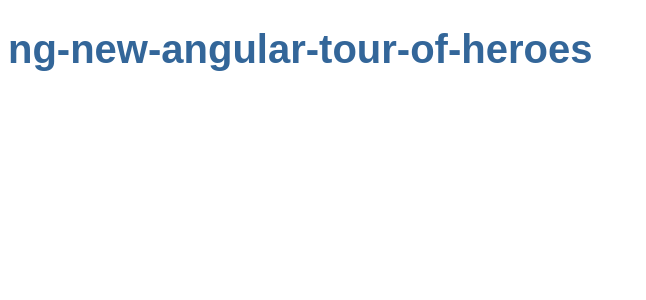
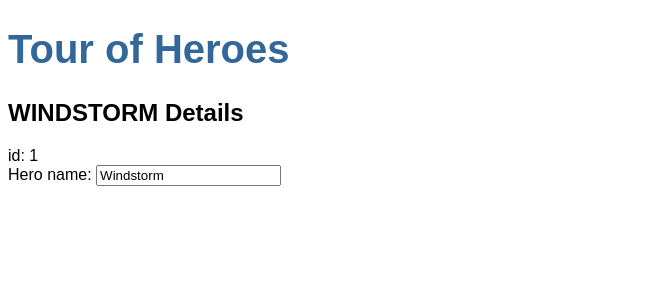
Before and after one commit to davecrowe55/ng-new-angular-tour-of-heroes, an Angular app in the folder ng-new-angular-tour-of-heroes/: page / in a window 1280 px wide. Shown: the top 300 px of the page, without its empty margins (0-646 px from the left). Built offline with nearby package versions, Linux system fonts and the light colour scheme.

Commit message:
Seeting up heros components and modules

```diff
--- a/ng-new-angular-tour-of-heroes/src/app/app.component.html
+++ b/ng-new-angular-tour-of-heroes/src/app/app.component.html
@@ -1 +1,2 @@
 <h1>{{title}}</h1>
+<app-heroes></app-heroes>
--- a/ng-new-angular-tour-of-heroes/src/app/app.component.ts
+++ b/ng-new-angular-tour-of-heroes/src/app/app.component.ts
@@ -6,5 +6,5 @@
   styleUrls: ['./app.component.css']
 })
 export class AppComponent {
-  title = 'ng-new-angular-tour-of-heroes';
-}
+  title = 'Tour of Heroes';
+};
--- a/ng-new-angular-tour-of-heroes/src/app/app.module.ts
+++ b/ng-new-angular-tour-of-heroes/src/app/app.module.ts
@@ -1,7 +1,7 @@
+import { BrowserModule } from '@angular/platform-browser';
 import { NgModule } from '@angular/core';
-import { BrowserModule } from '@angular/platform-browser';
+import { FormsModule } from '@angular/forms'; // <-- NgModel lives here
 
-import { AppRoutingModule } from './app-routing.module';
 import { AppComponent } from './app.component';
 import { HeroesComponent } from './heroes/heroes.component';
 
@@ -12,7 +12,7 @@
   ],
   imports: [
     BrowserModule,
-    AppRoutingModule
+    FormsModule
   ],
   providers: [],
   bootstrap: [AppComponent]
--- /dev/null
+++ b/ng-new-angular-tour-of-heroes/src/app/hero.ts
@@ -0,0 +1,4 @@
+export interface Hero {
+  id: number;
+  name: string;
+};
--- a/ng-new-angular-tour-of-heroes/src/app/heroes/heroes.component.html
+++ b/ng-new-angular-tour-of-heroes/src/app/heroes/heroes.component.html
@@ -1 +1,6 @@
-<p>heroes works!</p>
+<h2>{{hero.name | uppercase}} Details</h2>
+<div><span>id: </span>{{hero.id}}</div>
+<div>
+  <label for="name">Hero name: </label>
+  <input id="name" [(ngModel)]="hero.name" placeholder="name">
+</div>
--- a/ng-new-angular-tour-of-heroes/src/app/heroes/heroes.component.ts
+++ b/ng-new-angular-tour-of-heroes/src/app/heroes/heroes.component.ts
@@ -1,4 +1,5 @@
 import { Component, OnInit } from '@angular/core';
+import { Hero } from '../hero';
 
 @Component({
   selector: 'app-heroes',
@@ -6,10 +7,14 @@
   styleUrls: ['./heroes.component.css']
 })
 export class HeroesComponent implements OnInit {
+  hero: Hero = {
+    id: 1,
+    name: 'Windstorm'
+  };
 
   constructor() { }
 
-  ngOnInit(): void {
+  ngOnInit() {
   }
 
 }
```
